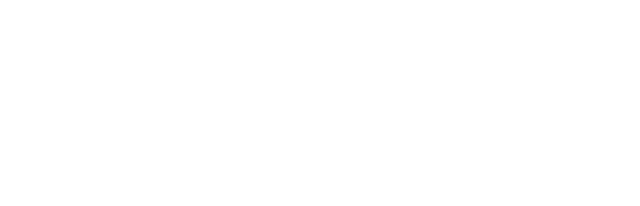
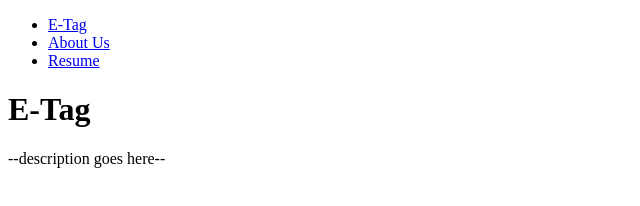
Before and after one commit to aqiao-814/E-Tag, a plain HTML site: page index.html in a window 1280 px wide. Shown: the whole page, without its empty margins (0-640 px from the left). Drawn offline with Linux system fonts and the light colour scheme.

Commit message:
navigation template

```diff
--- a/index.html
+++ b/index.html
@@ -4,4 +4,15 @@
     <meta charset="UTF-8">
     <title>E-Tag</title>
 </head>
+<nav>
+    <ul>
+        <li><a href="index.html">E-Tag</a></li>
+        <li><a href="abtus.html">About Us</a></li>
+        <li><a href="shop.html">Resume</a></li>
+    </ul>
+</nav>
+<header>
+    <h1>E-Tag</h1>
+    <p>--description goes here--</p>
+</header>
 </html>
```
